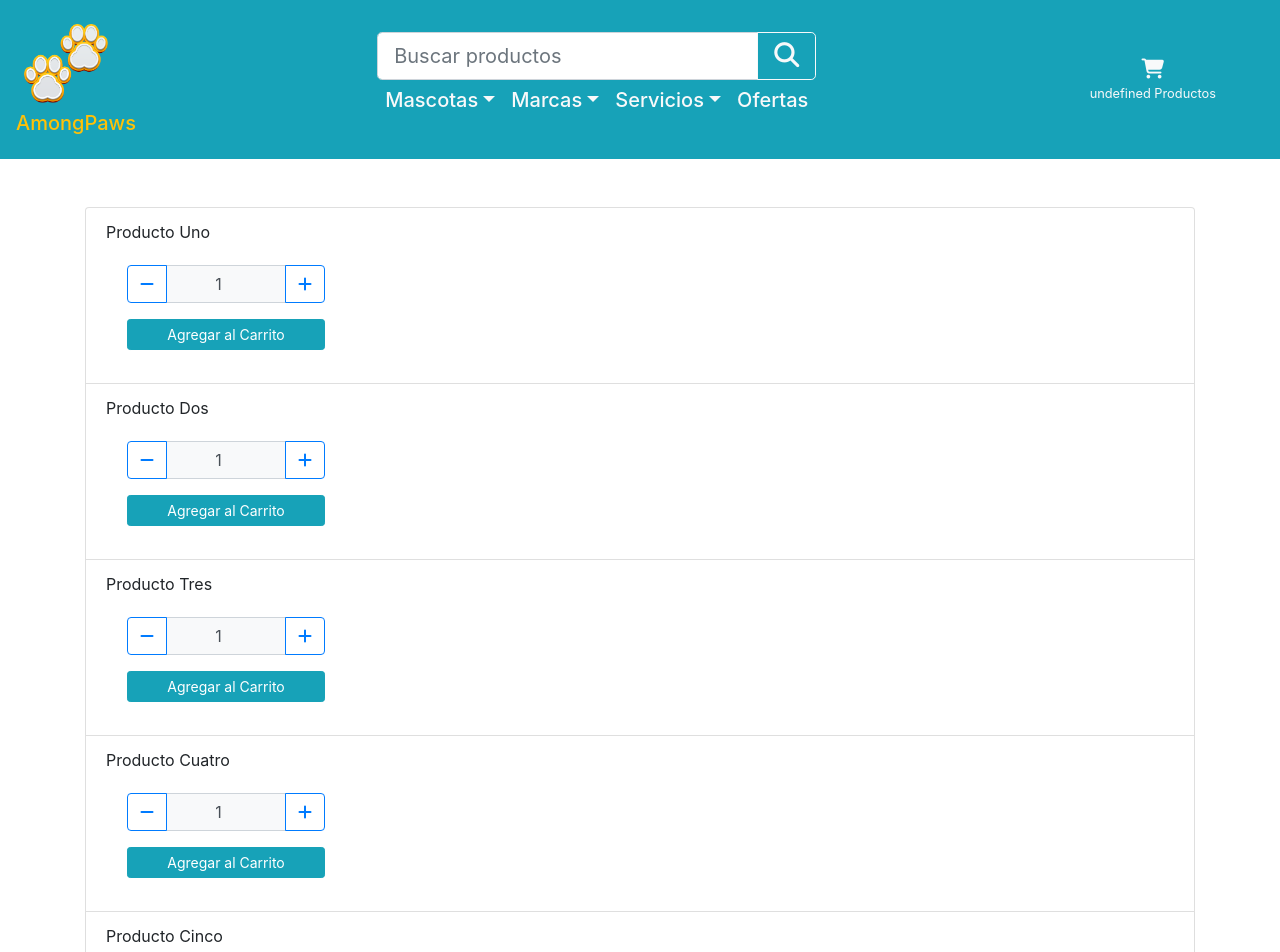
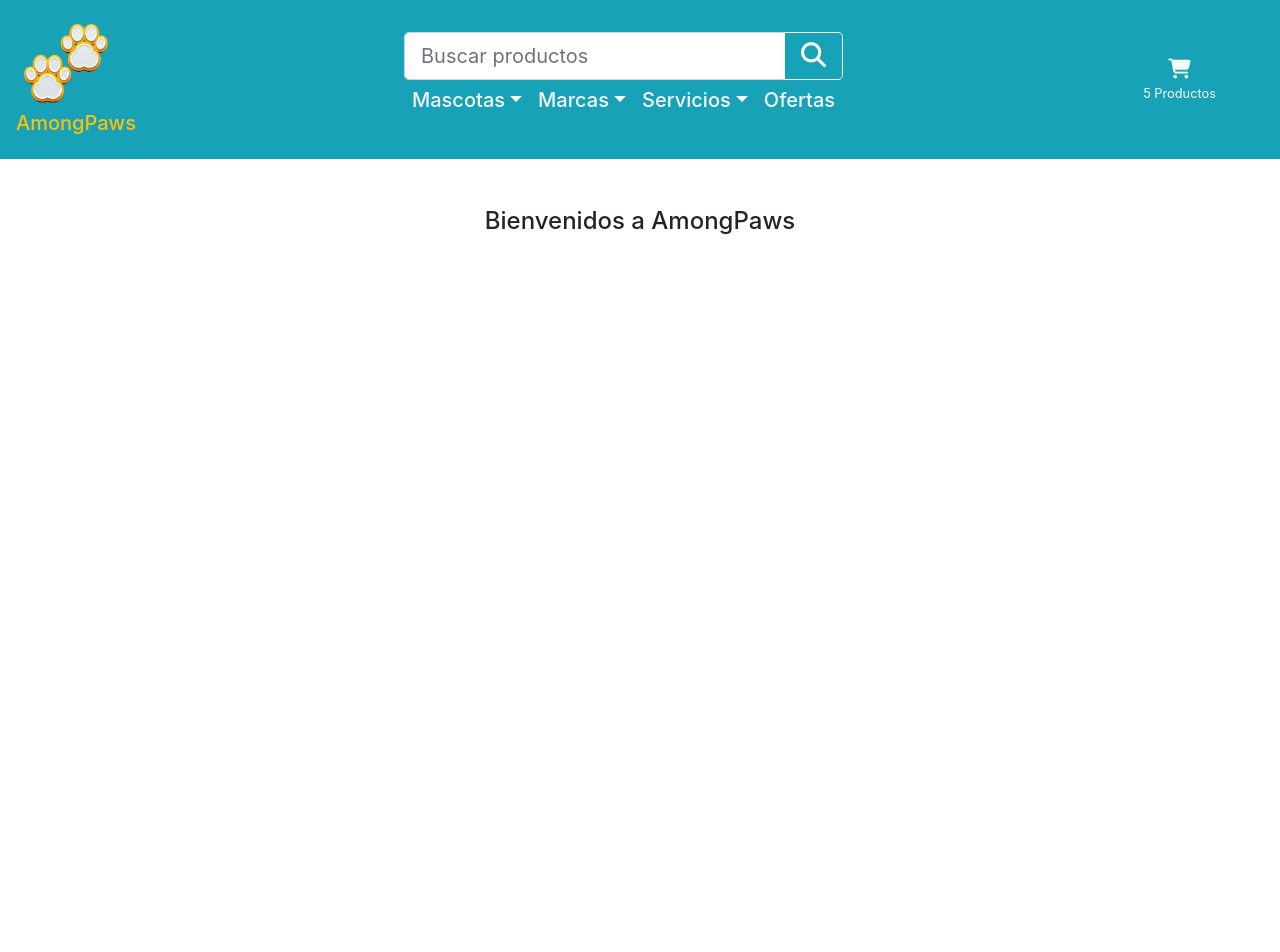
Before and after one commit to santacruzfernandog/paws, a React (Create React App) app: page / in a window 1280 px wide. Shown: the top 952 px of the page. After the commit the page ends 800 px from the top, so only its background shows below. Built offline with nearby package versions, Linux system fonts and the light colour scheme.

Commit message:
Re-entrega de la Clase 04 - Componentes I

```diff
--- a/src/App.jsx
+++ b/src/App.jsx
@@ -6,7 +6,7 @@ function App() {
   return (
     <div>
       <NavBar/>
-      <ItemListContainer/>
+      <ItemListContainer nombre='AmongPaws'/>
     </div>
   );
 }
--- a/src/components/CartWidget.jsx
+++ b/src/components/CartWidget.jsx
@@ -5,7 +5,7 @@ const CartWidget = (props) => {
     return (
         <div className="d-flex flex-column">
             <a className="mx-auto" href="#"><i className="fas fa-shopping-cart fa-lg text-light"></i></a>
-            <small className="text-light mt-1">{`${props.onAdd} Productos`}</small>
+            <small className="text-light mt-1">{`${props.totalProductos} Productos`}</small>
         </div>
     )
 }
--- a/src/components/ItemListContainer.jsx
+++ b/src/components/ItemListContainer.jsx
@@ -1,31 +1,9 @@
 import React from 'react'
-import ItemCount from './ItemCount'
 
-const ItemListContainer = () => {
+const ItemListContainer = (props) => {
     return (
         <div className="container mt-5">
-            <ul className="list-group">
-                <li className="list-group-item">
-                    Producto Uno
-                    <ItemCount stock={5} initial={1}/>
-                </li>
-                <li className="list-group-item">
-                    Producto Dos
-                    <ItemCount stock={9} initial={1}/>
-                </li>
-                <li className="list-group-item">
-                    Producto Tres
-                    <ItemCount stock={7} initial={1}/>
-                </li>
-                <li className="list-group-item">
-                    Producto Cuatro
-                    <ItemCount stock={11} initial={1}/>
-                </li>
-                <li className="list-group-item">
-                    Producto Cinco
-                    <ItemCount stock={15} initial={1}/>
-                </li>
-            </ul>
+            <h4 className="text-center">Bienvenidos a {props.nombre}</h4>
         </div>
     )
 }
--- a/src/components/NavBar.jsx
+++ b/src/components/NavBar.jsx
@@ -2,7 +2,7 @@ import React from 'react'
 import imagen from '../img/gold-paws.png'
 import CartWidget from './CartWidget'
 
-const NavBar = ({onAdd}) => {
+const NavBar = () => {
     return (
         <div>
             <nav className="navbar navbar-expand-lg navbar-light bg-info">
@@ -77,7 +77,7 @@ const NavBar = ({onAdd}) => {
                 </div>
 
                 <div className="p-5">
-                    <CartWidget onAdd={onAdd}/>
+                    <CartWidget totalProductos={5}/>
                 </div>
             </nav>
         </div>
```
